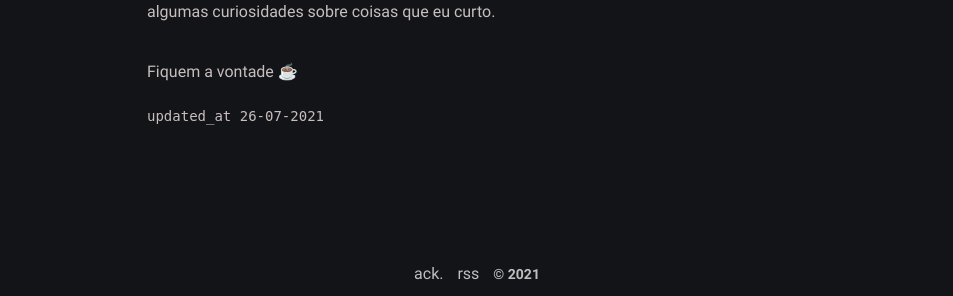
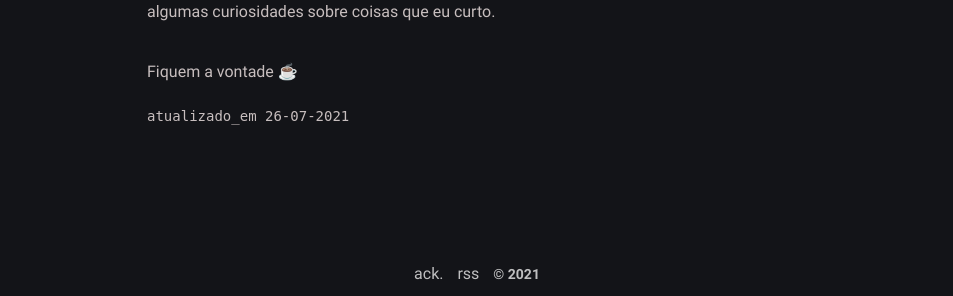
Before and after one commit to rafaelmartines/rafaelmartines.github.io, a Jekyll site: the page built from _posts/como-esse-site-nasceu/2021-07-26-como-esse-site-nasceu.md, in a window 1280 px wide. Shown: the part 425-721 px from the top of the page, without its empty margins (163-1116 px from the left). Built offline with Jekyll 4.4.1, drawn with Linux system fonts in a browser that asks for light colours; some web fonts are replaced.

Commit message:
typo:Fix translations

```diff
--- a/_layouts/post.html
+++ b/_layouts/post.html
@@ -81,7 +81,7 @@ layout: compress
     </main>
 
     {% if page.modified %}
-      <small class="post-updated-at">updated_at {{page.modified | date: "%d-%m-%Y"}}</small>
+      <small class="post-updated-at">atualizado_em {{page.modified | date: "%d-%m-%Y"}}</small>
     {% endif %}
     {% if page.next or page.previous %}
       {% include navigation.html %}
```
